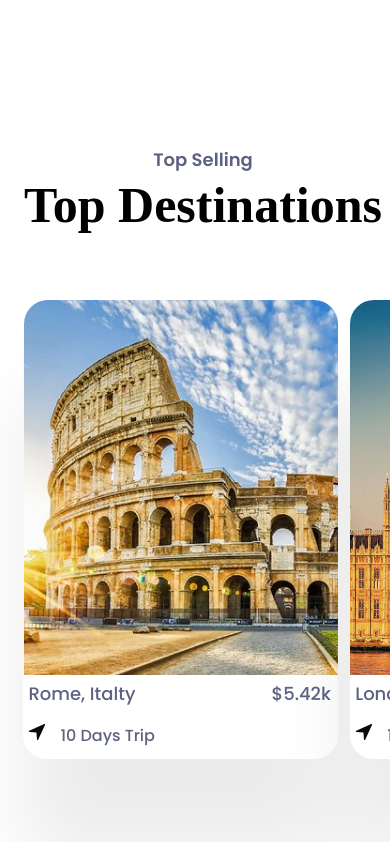
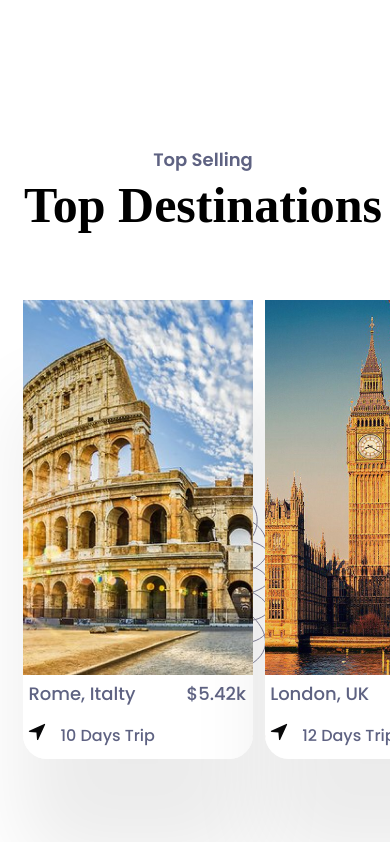
Before and after one commit to Emin14/jadoo-react, a React (Create React App) app: page / in a window 390 px wide. Shown: the part 1438-2280 px from the top of the page. Built offline with nearby package versions, Linux system fonts and the light colour scheme; a web font is replaced by a local one.

Commit message:
Added a little adaptability

```diff
--- a/src/components/Destinations/Destinations.module.css
+++ b/src/components/Destinations/Destinations.module.css
@@ -48,6 +48,7 @@
     border-radius: 0 0 24px 24px;
 }
 
+
 .bottom {
     width: 315px;
 
@@ -96,3 +97,39 @@
     bottom: 50px;
     z-index: -1;
 }
+
+
+/* // Большие девайсы (большие десктопы, < 1200px) */
+@media (max-width: 1199.98px) {
+    .img {
+    width: 300px;
+    height:457px;
+    }
+    .bottom {
+        width: 300px;
+    }
+}
+
+/* // Средние девайсы («таблетки», < 992px)  */
+@media (max-width: 991.98px) {
+    .img {
+    width: 230px;
+    height:457px;
+    }
+    .bottom {
+        width: 230px;
+    }
+}
+
+/* // Малые девайсы («ландшафтные», < 768px) */
+@media (max-width: 767.98px) {
+    /* .logo {
+        margin-right: 100px;
+    } */
+}
+
+@media (max-width: 575.98px) {
+    /* .logo {
+        margin-right: 45px;
+    } */
+}
```
